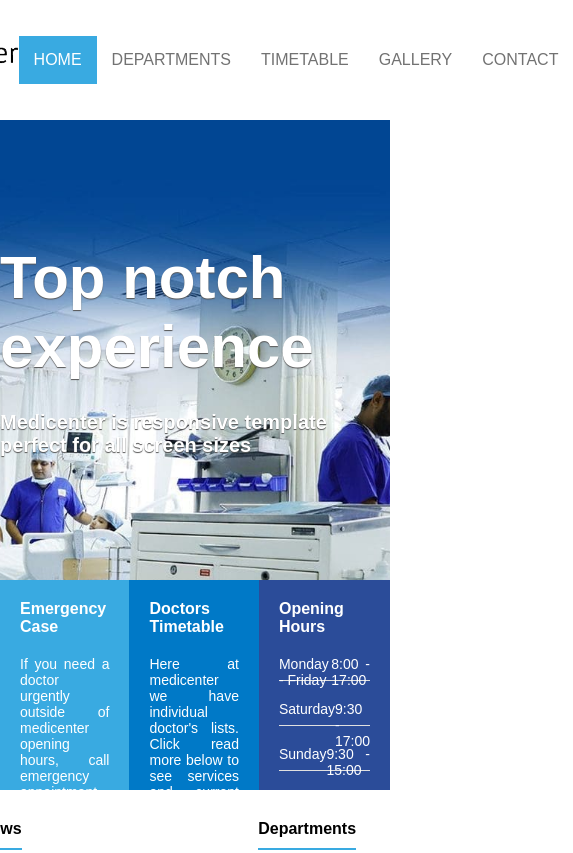
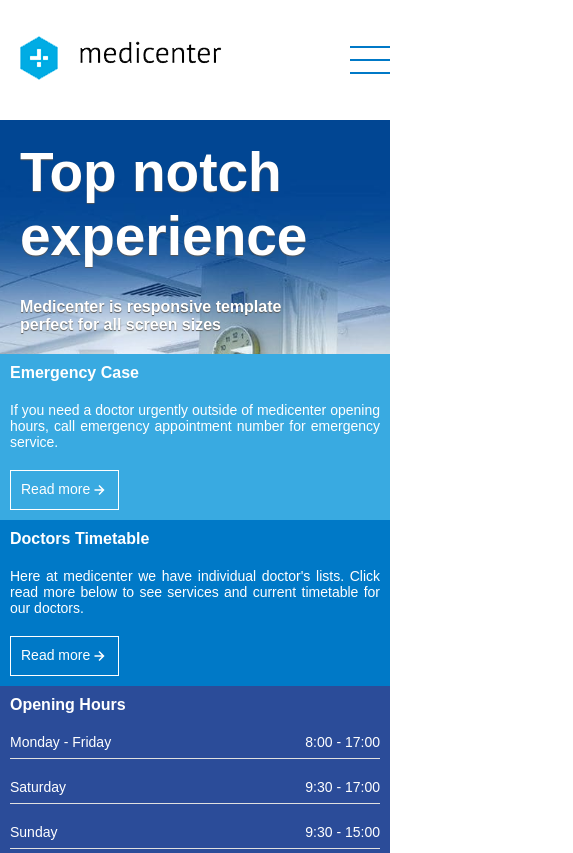
Before and after one commit to hulysses/medicenter, a plain HTML site: page index.html in a window 390 px wide. Shown: the top 853 px of the page, 573 px wide, since content can reach past the window. Drawn offline with Linux system fonts and the light colour scheme.

Commit message:
add mobile menu functionality and styles and finishing project

```diff
--- a/assets/css/styles.css
+++ b/assets/css/styles.css
@@ -339,3 +339,180 @@ footer {
   color: #39aae1;
   padding-left: 27px;
 }
+
+.menu-mobile {
+  display: none;
+  width: 40px;
+  height: 40px;
+  margin-top: 40px;
+  margin-bottom: 40px;
+}
+
+.line {
+  height: 2px;
+  background-color: #0079c7;
+}
+
+@media (max-width: 1200px) {
+  .container {
+    width: 90%;
+  }
+}
+
+@media (max-width: 800px) {
+  .container {
+    flex-direction: column;
+    width: 100%;
+  }
+
+  header .container {
+    flex-direction: row;
+  }
+
+  #geral {
+    margin-top: 100px;
+  }
+
+  #geral section,
+  #geral aside,
+  .banner-title,
+  .footer-area {
+    padding: 20px;
+  }
+
+  .footer-copy {
+    padding-left: 20px;
+  }
+
+  .banner-title h1 {
+    font-size: 55px;
+  }
+
+  .banner-title h2 {
+    font-size: 16px;
+  }
+
+  .banner-options {
+    height: auto;
+    flex-direction: column;
+  }
+
+  .footer-menu,
+  .footer-area {
+    flex-direction: column;
+  }
+
+  header {
+    height: auto;
+  }
+
+  .logo img {
+    padding: 20px;
+  }
+
+  .menu-mobile {
+    display: flex;
+    flex-direction: column;
+    justify-content: space-around;
+  }
+}
+
+@media (max-width: 600px) {
+  .banner-title h1 {
+    font-size: 45px;
+  }
+
+  .banner-title h2 {
+    font-size: 14px;
+  }
+
+  .banner-options {
+    flex-direction: column;
+  }
+
+  .banner-1,
+  .banner-2,
+  .banner-3 {
+    padding: 10px;
+  }
+
+  .footer-description {
+    margin-right: 0;
+  }
+
+  .footer-location {
+    gap: 10px;
+  }
+
+  .location-phone {
+    flex-direction: column;
+    gap: 5px;
+  }
+
+  .footer-copy {
+    text-align: center;
+  }
+}
+
+@media (max-width: 800px) {
+  .container {
+    flex-direction: column;
+  }
+
+  header .container {
+    flex-direction: row;
+  }
+
+  #geral {
+    margin-top: 100px;
+  }
+
+  #geral section,
+  #geral aside,
+  .banner-title,
+  .footer-area {
+    padding: 20px;
+  }
+
+  .footer-copy {
+    padding-left: 20px;
+  }
+
+  .banner-title h1 {
+    font-size: 55px;
+  }
+
+  .banner-title h2 {
+    font-size: 16px;
+  }
+
+  .banner-options {
+    height: auto;
+    flex-direction: column;
+  }
+
+  .footer-menu,
+  .footer-area {
+    flex-direction: column;
+  }
+
+  nav ul {
+    flex-direction: column;
+    display: none;
+    position: absolute;
+    left: 0;
+    width: 100%;
+    position: absolute;
+    left: 0;
+    width: 100%;
+    background-color: #fff;
+  }
+
+  header {
+    height: auto;
+  }
+
+  .logo img {
+    padding: 20px;
+  }
+}
--- a/index.html
+++ b/index.html
@@ -19,22 +19,17 @@
             </div>
             <div class="menu">
                 <nav>
+                    <div class="menu-mobile">
+                        <div class="line"></div>
+                        <div class="line"></div>
+                        <div class="line"></div>
+                    </div>
                     <ul>
-                        <li class="active">
-                            <a href="#">HOME</a>
-                        </li>
-                        <li>
-                            <a href="#">DEPARTMENTS</a>
-                        </li>
-                        <li>
-                            <a href="#">TIMETABLE</a>
-                        </li>
-                        <li>
-                            <a href="#">GALLERY</a>
-                        </li>
-                        <li>
-                            <a href="#">CONTACT</a>
-                        </li>
+                        <li><a href="#">HOME</a></li>
+                        <li><a href="#">DEPARTMENTS</a></li>
+                        <li><a href="#">TIMETABLE</a></li>
+                        <li><a href="#">GALLERY</a></li>
+                        <li><a href="#">CONTACT</a></li>
                     </ul>
                 </nav>
             </div>
@@ -323,6 +318,19 @@
             </div>
         </div>
     </footer>
+    <script>
+        window.onload = function () {
+            const menuMobile = document.querySelector('.menu-mobile');
+            const menu = document.querySelector('.menu ul');
+            menuMobile.addEventListener('click', function () {
+                if (menu.style.display === 'flex') {
+                    menu.style.display = 'none';
+                } else {
+                    menu.style.display = 'flex';
+                }
+            });
+        }
+    </script>
 </body>
 
 </html>
```
Also changed, not shown: assets/icons/email.svg (added).
